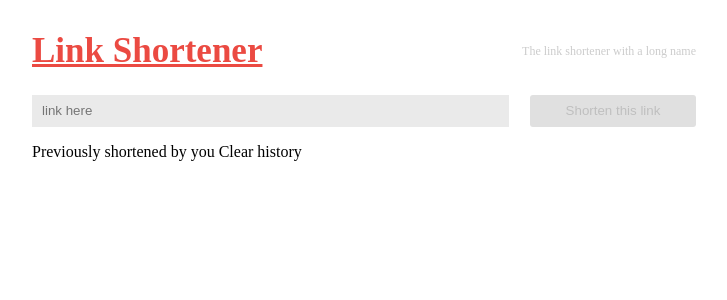
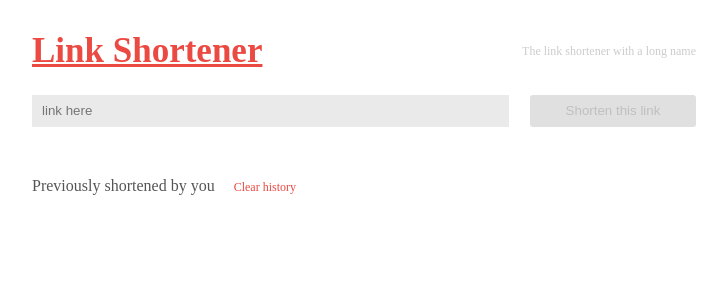
Before and after one commit to blessingoraz/link-shortener, a React (Create React App) app: page / in a window 1280 px wide. Shown: the top 300 px of the page, without its empty margins (276-1003 px from the left). Built offline with nearby package versions, Linux system fonts and the light colour scheme.

Commit message:
trim long url, did some designs

```diff
--- a/src/component/App.js
+++ b/src/component/App.js
@@ -7,6 +7,7 @@ class App extends Component {
   state = {
     showTable: false,
     linkText: '',
+    enabled: false,
     linkUrls: []
   }
 
@@ -16,13 +17,15 @@ class App extends Component {
       .then((res) => res.json())
       .then((res) => {
         let { analytics, id, longUrl } = res;
+        const { linkUrls } = this.state;
         let linkObj = {
           numberOfClicks: analytics.allTime.shortUrlClicks,
           created: moment().startOf('day').fromNow(),
           shortUrl: id,
           longUrl: longUrl
         }
-        this.state.linkUrls.push(linkObj);
+        const newlinkUrl = [...linkUrls, linkObj];
+        this.setState({ linkUrls: newlinkUrl });
       })
       .catch((err) => console.log(err, 'should get an error here'))
   }
@@ -40,28 +43,37 @@ class App extends Component {
       .then((res) => res.json())
       .then((res) => {
         this.getLinkAnalytics(res.id);
-        this.setState({ linkText: '', showTable: true })
+        this.setState({ linkText: '', showTable: true, enabled: false })
       })
       .catch((err) => console.log(err, 'should get an error here'))
   }
 
   showUrl = () => {
-    if (this.state.linkUrls.length > 0 && this.state.showTable) {
+    if (this.state.showTable) {
       return (
         <div>
           <table>
             <thead>
               <tr>
-                <th>LINK</th>
-                <th>VISITS</th>
-                <th>LAST VISITED</th>
+                <th className="tableHeader">LINK</th>
+                <th className="tableHeader">VISITS</th>
+                <th className="tableHeader">LAST VISITED</th>
               </tr>
             </thead>
             <tbody>
               {this.state.linkUrls.map((urlObj, index) => {
+                let string = urlObj.longUrl;
+                let trimmedLongUrl = (string.length > 48) ? `${string.substring(0, 48)}...` : string;
+
                 return (
                   <tr key={index}>
-                    <td>{urlObj.shortUrl}</td>
+                    <td>
+                      <div>
+                        <p>{urlObj.shortUrl}</p>
+                        <p>{trimmedLongUrl}
+                        </p>
+                      </div>
+                    </td>
                     <td>{urlObj.numberOfClicks}</td>
                     <td>{urlObj.created}</td>
                   </tr>
@@ -83,18 +95,21 @@ class App extends Component {
             type="text"
             placeholder="link here"
             value={this.state.linkText}
-            onChange={(event) => this.setState({ linkText: event.target.value })} />
+            onChange={(event) => this.setState({ linkText: event.target.value, enabled: true })} />
           <button
             onClick={this.shortenLink}
+            disabled={!this.state.enabled}
             className={(this.state.linkText.length === 0) ? "disable" : "enable"}>Shorten this link</button>
         </div>
 
-        <p>Previously shortened by you <span className="spanText">Clear history</span></p>
+        <div className="titleTextContainer">
+          <p className="titleText">Previously shortened by you <span className="spanText">Clear history</span></p>
+        </div>
 
         {this.showUrl()}
+
       </div>
     );
   }
 }
-
 export default App;
--- a/src/styles/App.css
+++ b/src/styles/App.css
@@ -18,11 +18,16 @@ input {
     padding-left: 10px
 }
 
+table {
+    width: 100%;
+}
+
 .enable {
     width: 25%;
     border-radius: 3px;
     border: none;
     background-color: #EB4A42;
+    outline: none;
     color: #FFF
 }
 
@@ -33,3 +38,27 @@ input {
     background-color: #E0E0E0;
     color: #BFBFBF
 }
+
+.tableHeader {
+    color: #AAAAAA;
+    font-family: 'Montserrat';
+    font-weight: 200;
+    font-size: 10px;
+    text-align: left;
+}
+
+.titleTextContainer {
+    margin-top: 50px
+}
+
+.titleText {
+    font-family: 'Montserrat';
+    color: #555555;
+    font-size: 16px
+}
+
+.spanText {
+    color: #EB4A42;
+    font-size: 12px;
+    margin-left: 15px
+}
```
